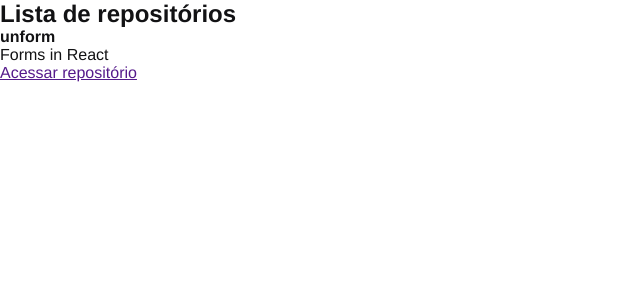
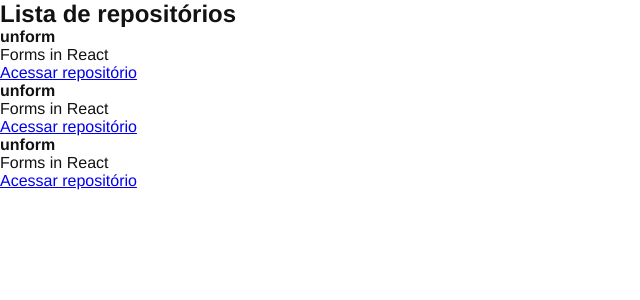
Before and after one commit to AdriandersonLira/github-explorer, a React app: page / in a window 1280 px wide. Shown: the top 300 px of the page, without its empty margins (0-640 px from the left). Built offline with nearby package versions, Linux system fonts and the light colour scheme.

Commit message:
Propriedades no React

```diff
--- /dev/null
+++ b/src/components/RepositoryItem.jsx
@@ -0,0 +1,12 @@
+export function RepositoryItem(props) {
+  return (
+    <li>
+      <strong>{props.repository?.name ?? 'Default'}</strong>
+      <p>{props.repository.description}</p>
+
+      <a href={props.repository.link}>
+        Acessar repositório
+      </a>
+    </li>
+  )
+}
--- a/src/components/RepositoryList.jsx
+++ b/src/components/RepositoryList.jsx
@@ -1,17 +1,20 @@
+import { RepositoryItem } from "./RepositoryItem";
+
+const repository = {
+  name: 'unform',
+  description: 'Forms in React',
+  link: 'https://github.com/unform/unform'
+}
+
 export function RepositoryList() {
   return (
     <section className="repository-list">
       <h1>Lista de repositórios</h1>
 
       <ul>
-        <li>
-          <strong>unform</strong>
-          <p>Forms in React</p>
-
-          <a href="">
-            Acessar repositório
-          </a>
-        </li>
+        <RepositoryItem repository={repository} />
+        <RepositoryItem repository={repository} />
+        <RepositoryItem repository={repository} />
       </ul>
     </section>
   )
```
